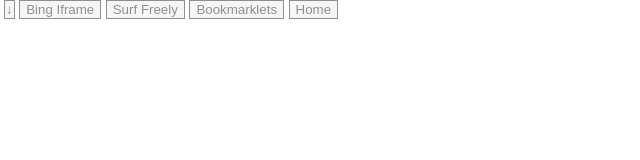
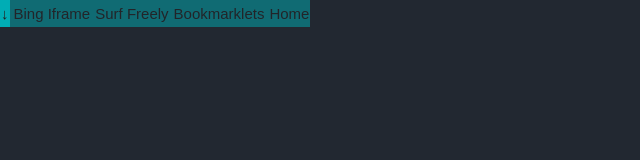
Before and after one commit to Marc8019/bookmarklets, a plain HTML site: page Ultimate-unblocker.html in a window 1280 px wide. Shown: the whole page, without its empty margins (0-640 px from the left). Drawn offline with Linux system fonts and the light colour scheme.

Commit message:
stylized buttons

```diff
--- a/Ultimate-unblocker.html
+++ b/Ultimate-unblocker.html
@@ -38,14 +38,15 @@
     <style>
         html {
             height: 100%;
+            font-family: 'Segoe UI', Tahoma, Geneva, Verdana, sans-serif;
         }
         body {
             height:100%;
             width:100%;
             margin:0;
             overflow: hidden;
-            font-family: Arial, Helvetica, sans-serif;
 
+            background-color: #222831;
         }
         #c {
             height:100%;
@@ -67,12 +68,15 @@
             outline:none;
             width: auto;
             height: auto;
-            border-color: #222;
             color: #222;
-            border-style: solid;
-            border-width: 1px;
             opacity: .5;
             transition: .3s;
+            display: inline-block;
+
+            border: none;
+            background-color: #00adb5;
+            font-size: 15px;
+            padding: 5px 1px 5px 4px;
         }
 
         button:hover {
@@ -80,31 +84,43 @@
         }
         #y {
             display: inline-block;
-            padding-left: 1px;
-            padding-right: 1px;
-            margin-left: 4px;
+            padding: 5px 1px 5px 1px;
+
 
         }
         #header {
             cursor:pointer !important;
             display:inline-block;
+            margin: 0px;
+            padding: 0px;
         }
+        form {
+            display:none;
+            width: auto;
 
+            color: #222;
 
+        } input {
+            border-style: 1px solid;
+            width: 95px;
+
+        }
 
 
 
     </style>
 </head>
-<button id="y" onclick=fullscreen()>↓</button>
-<div id="header">
-        <span>
-            <button onclick="bing()">Bing Iframe</button>
-            <button onclick="surfFreely()">Surf Freely</button>
-            <button onclick="bookmarklets()">Bookmarklets</button>
-            <button onclick="home()">Home</button>
-        </span>
-    </div>
+<button id="y" onclick=fullscreen()>↓</button><!--
+--><div id="header"><!--
+            --><button onclick="bing()">Bing Iframe</button><button onclick="surfFreely()">Surf Freely</button><button onclick="bookmarklets()">Bookmarklets</button><button onclick="home()">Home</button>
+                <form onsubmit="goToURL();">
+                    <input type="url" >
+                </form>
+
+
+
+
+</div>
 <body>
     <section id='c'>
     </section>
```
